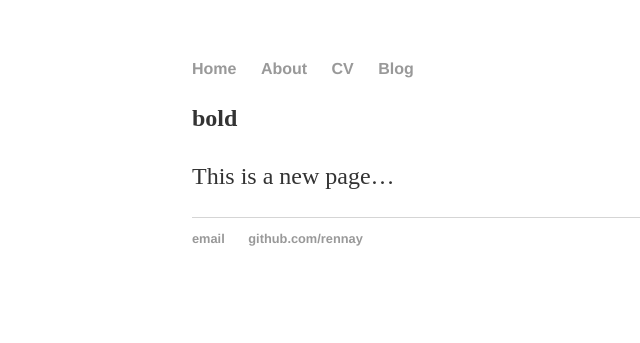
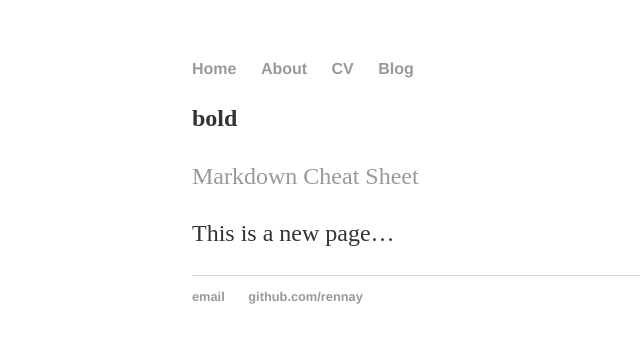
Before and after one commit to rennay/rennay.github.io, a Jekyll site: the page built from 2018-04-27-title-of-my-post.md, in a window 1280 px wide. Shown: the top 343 px of the page, without its empty margins (0-640 px from the left). Built offline with Jekyll 4.4.1, drawn with Linux system fonts in a browser that asks for light colours; our own code applies the rules of GitHub Pages for plain Markdown files.

Commit message:
Testing markdown

```diff
--- a/2018-04-27-title-of-my-post.md
+++ b/2018-04-27-title-of-my-post.md
@@ -1,3 +1,5 @@
 **bold**
 
+[Markdown Cheat Sheet](http://packetlife.net/media/library/16/Markdown.pdf)
+
 This is a new page...
```
